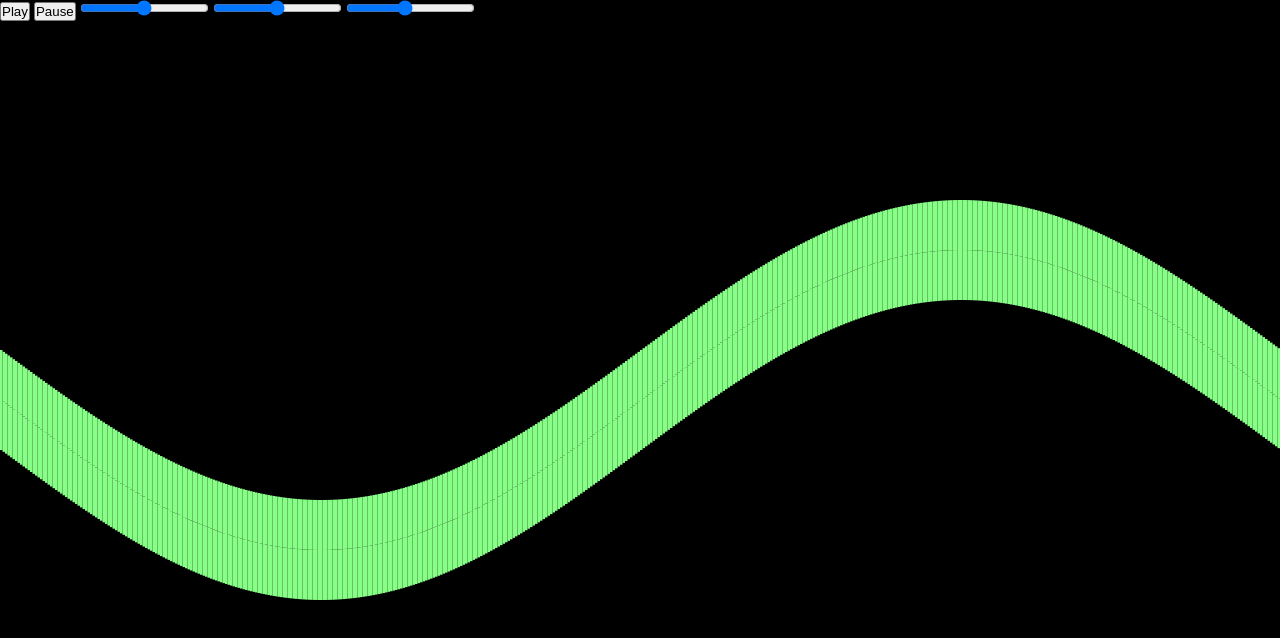
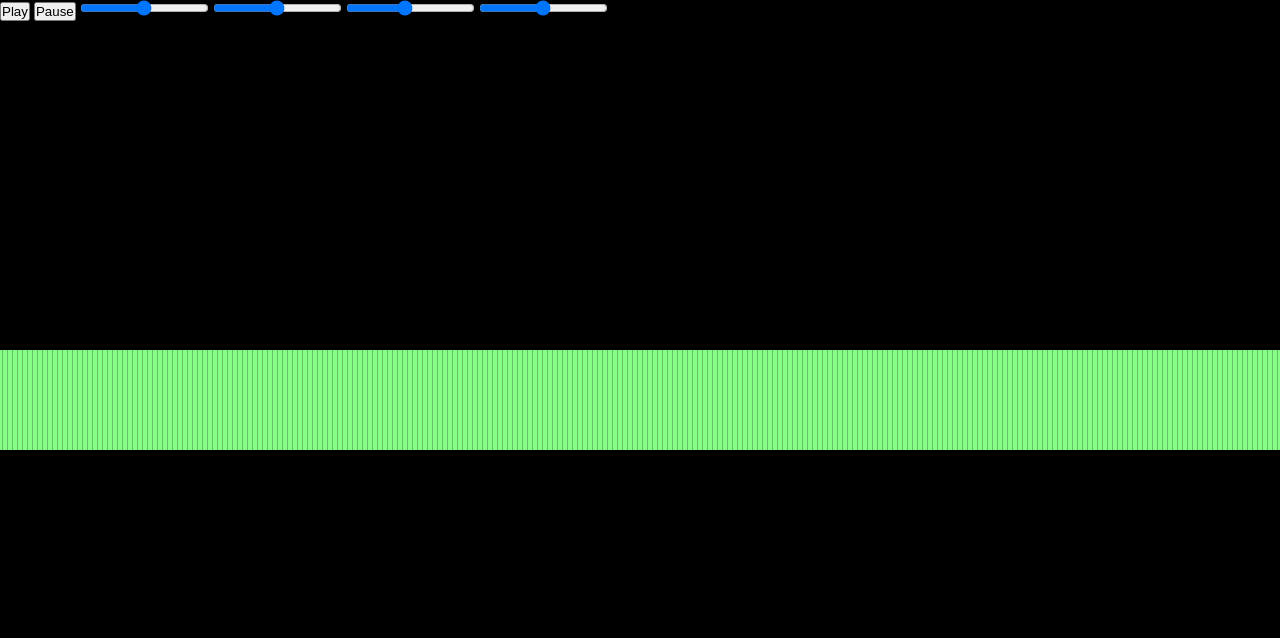
Before and after one commit to JayHors/lpfm, a website built with Vite: page index.html in a window 1280 px wide. Built offline with nearby package versions, Linux system fonts and the light colour scheme.

Commit message:
more fun visualizer stuff wheeeee

```diff
--- a/index.html
+++ b/index.html
@@ -12,8 +12,7 @@
       <input type="range" name="moodX" id="moodX" min="30" max="240" value="135" step="5">
       <input type="range" name="moodY" id="moodY" min="30" max="240" value="135" step="5">
       <input type="range" name="intense" id="intense" min=".2" max="2.2" value="1.1" step=".1">
-      <label for="moodX">Mood X</label>
-      <label for="moodY">Mood Y</label>
+      <input type="range" name="mimiEQ" id="mimiEQ" min="-1" max="1" value="0" step=".01">
     </div>
     <div id="container">
       <canvas id="canvas"></canvas>
--- a/main.js
+++ b/main.js
@@ -6,6 +6,7 @@ const canvas = document.getElementById("canvas");
 const moodXEle = document.querySelector("#moodX");
 const moodYEle = document.querySelector("#moodY");
 const intense = document.querySelector('#intense');
+const mimiEQ = document.querySelector('#mimiEQ');
 canvas.width = window.innerWidth;
 canvas.height = window.innerHeight;
 
@@ -34,16 +35,18 @@ function animate() {
     ctx.clearRect(0, 0, canvas.width, canvas.height);
     analyser.getByteFrequencyData(dataArray);
     let barHeight;
+    ctx.fillStyle = `rgb(${dataArray[31] * intense.value}, ${dataArray[63]* intense.value}, ${dataArray[127] * intense.value} )`;
+    ctx.fillRect(0, 0, canvas.width, canvas.height);
     for (let i = 0; i < bufferLength; i++) {
         barHeight = dataArray[i] * intense.value;
         const red = moodYEle.value;
-        const green = Math.trunc((moodYEle.value + moodXEle.value)/2);
+        const green = Math.trunc((moodYEle.value + moodXEle.value) / 2);
         const blue = moodXEle.value;
         ctx.fillStyle = `rgb(${red}, ${green}, ${blue})`;
         ctx.fillRect(x, y, barWidth, -barHeight - 50);
         ctx.fillRect(x, y, barWidth, barHeight + 50);
         x += barWidth;
-        y = Math.sin(Math.PI * (x / canvas.width)*2) * 150 + (canvas.height / 2);
+        y = Math.sin(Math.PI * (x / canvas.width) * 2) * (150 * mimiEQ.value) + (canvas.height / 2);
     }
 
     requestAnimationFrame(animate);
```
